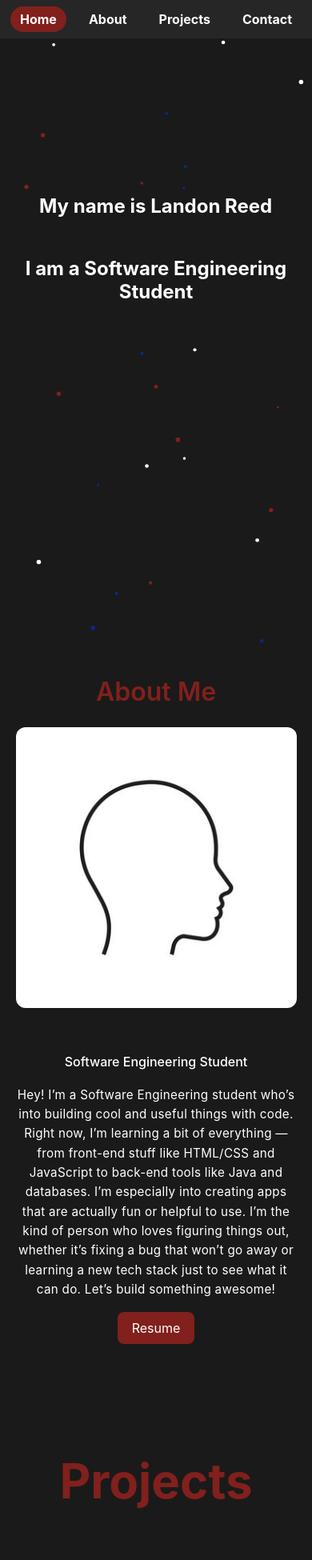
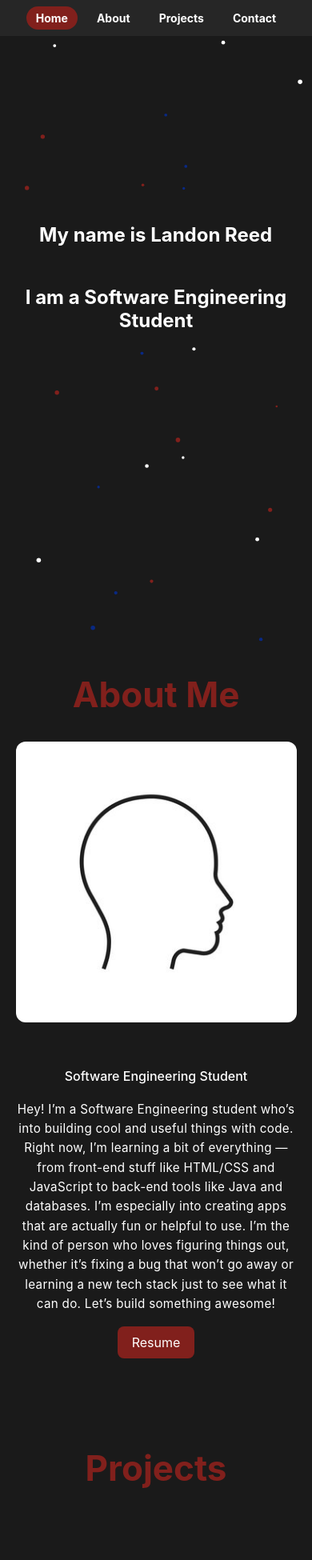
Before and after one commit to LReed03/portfolio, a React (Create React App) app: page / in a window 390 px wide. Shown: the top 1950 px of the page at 80% size. Built offline with nearby package versions, Linux system fonts and the light colour scheme.

Commit message:
Finished the mobile styling

```diff
--- a/src/About.css
+++ b/src/About.css
@@ -26,9 +26,9 @@
   grid-area: title;
   width: 100%;
   color: rgb(129, 32, 28);
-  font-weight: 600;
+  font-weight: 600px;
   margin: 0 0 0.5rem 0;
-  font-size: clamp(2rem, 6vw, 4rem);
+  font-size: 60px;
   line-height: 1.05;
   text-align: center;
 }
@@ -117,11 +117,16 @@
   .link{
     margin-top: 1rem;
   }
+
+  .about > h2{
+    font-size: 2.75rem;
+    margin-bottom: 1rem;
+  }
 }
 
 
 @media (max-width: 380px){
   .resume{
-    width: 100%;
+    width: 60%;
   }
 }
--- a/src/Contact.css
+++ b/src/Contact.css
@@ -26,7 +26,7 @@
 }
 
 .contact-inputs{
-    width: 20rem;
+    width: 27rem;
     height: 2.5rem;
     border: none;
     outline: none;
@@ -62,4 +62,28 @@
     border-radius:50px;
     cursor: pointer;
     margin-bottom: 2rem;
+    text-align: center;
 }
+
+
+@media (max-width: 640px) {
+    .contact-title h2{
+        font-size: 2.75rem;
+        margin-top: 100px;
+    }
+
+    .contact-container{
+        min-height: 80vh;
+    }
+
+    .contact button{
+        width: 55%;
+        text-align: center;
+    }
+
+    .contact-inputs{
+        width: 80%;
+    }
+
+
+}
--- a/src/Home.css
+++ b/src/Home.css
@@ -18,7 +18,7 @@
 
 @media (max-width: 600px) {
     .home-container {
-        padding-top: 45%;
+        padding-top: 55%;
         padding-left: 1rem;
         padding-right: 1rem;
     }
--- a/src/Navbar.css
+++ b/src/Navbar.css
@@ -44,16 +44,18 @@ nav a:hover{
         flex-direction: column;
         height: auto;
         padding: 0.5rem 0;
+        padding-left: .25rem;
+        padding-right: .25rem;
     }
 
     nav {
         flex-wrap: wrap;
-        gap: 1rem;
+        gap: 0.75rem;
         justify-content: center;
     }
 
     nav a {
-        font-size: 16px;
+        font-size: 14px;
         padding: 6px 12px;
     }
 }
--- a/src/projects.css
+++ b/src/projects.css
@@ -21,3 +21,10 @@
     border-radius: 10px;
     margin-bottom: 5px;
 }
+
+@media (max-width: 640px) {
+    .projects-container h2{
+        font-size: 2.75rem;
+        margin-top: 100px;
+    }
+}
```
